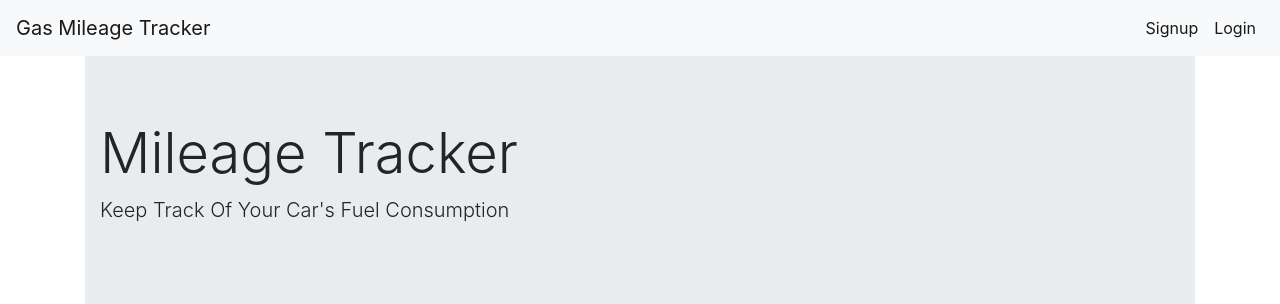
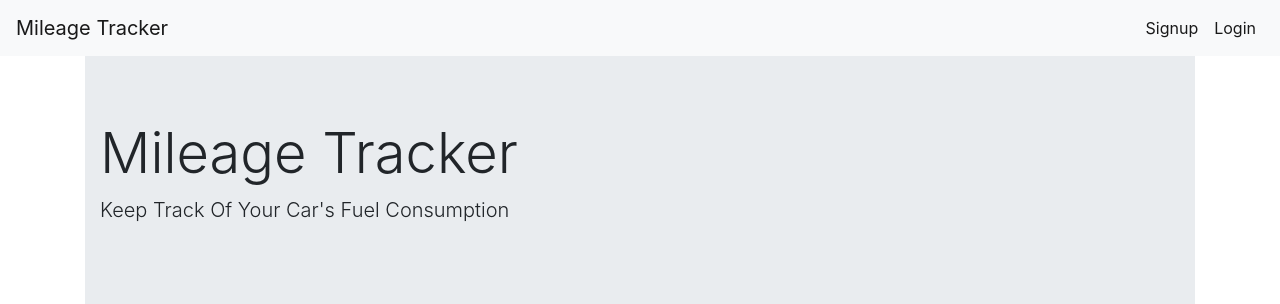
Before and after one commit to ajd33/IS601Fall2020FinalTeamProject, a Flask app: page / in a window 1280 px wide. Shown: the top 304 px of the page. Run offline with Flask 2, Linux system fonts and the light colour scheme; some libraries are stand-ins or nearby versions.

Commit message:
Fix: Updated base.html ui

```diff
--- a/app/templates/base.html
+++ b/app/templates/base.html
@@ -15,7 +15,7 @@
 <body>
 <nav class="navbar navbar-expand-lg navbar-light bg-light">
     <a class="navbar-brand" href="/">
-        Gas Mileage Tracker
+        Mileage Tracker
     </a>
     <button class="navbar-toggler" type="button" data-toggle="collapse" data-target="#navbarNav"
             aria-controls="navbarNav" aria-expanded="false" aria-label="Toggle navigation">
```
